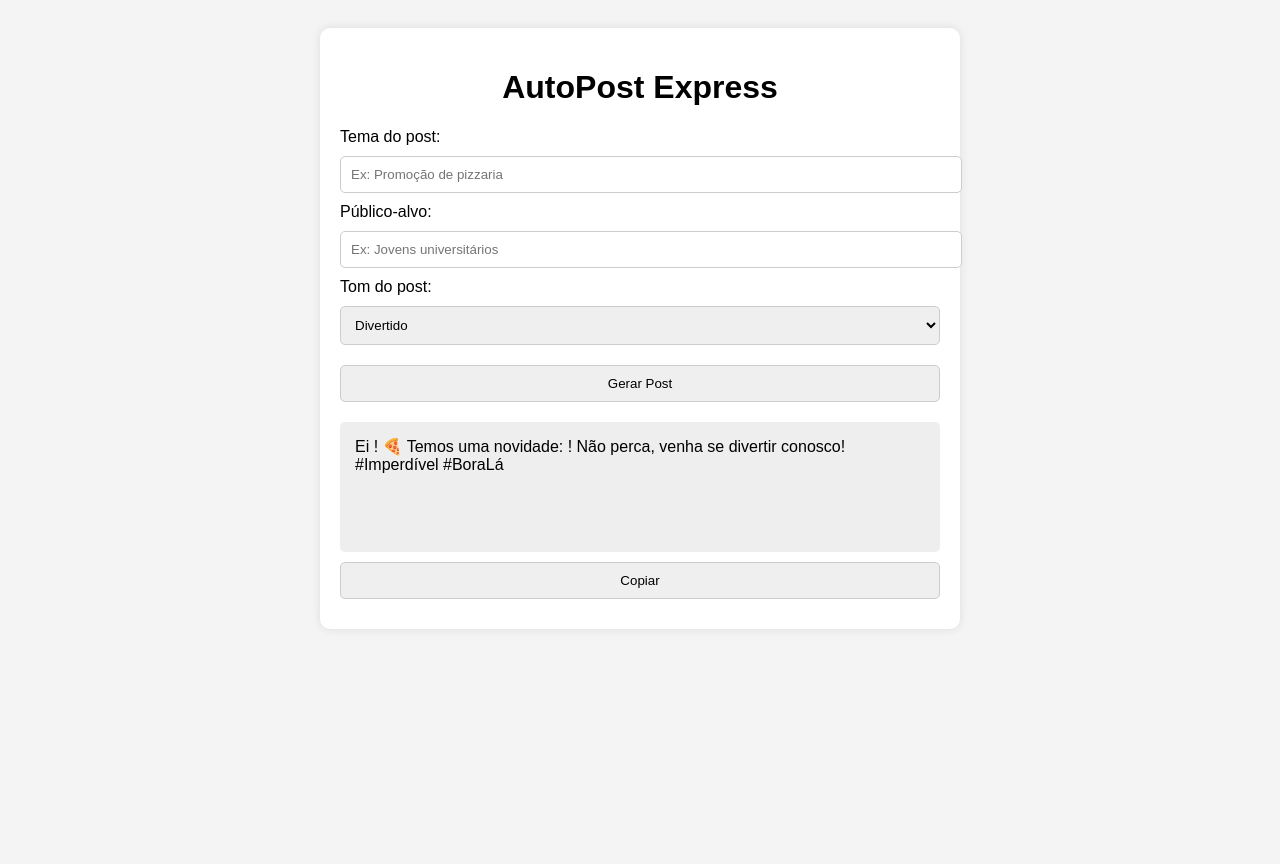
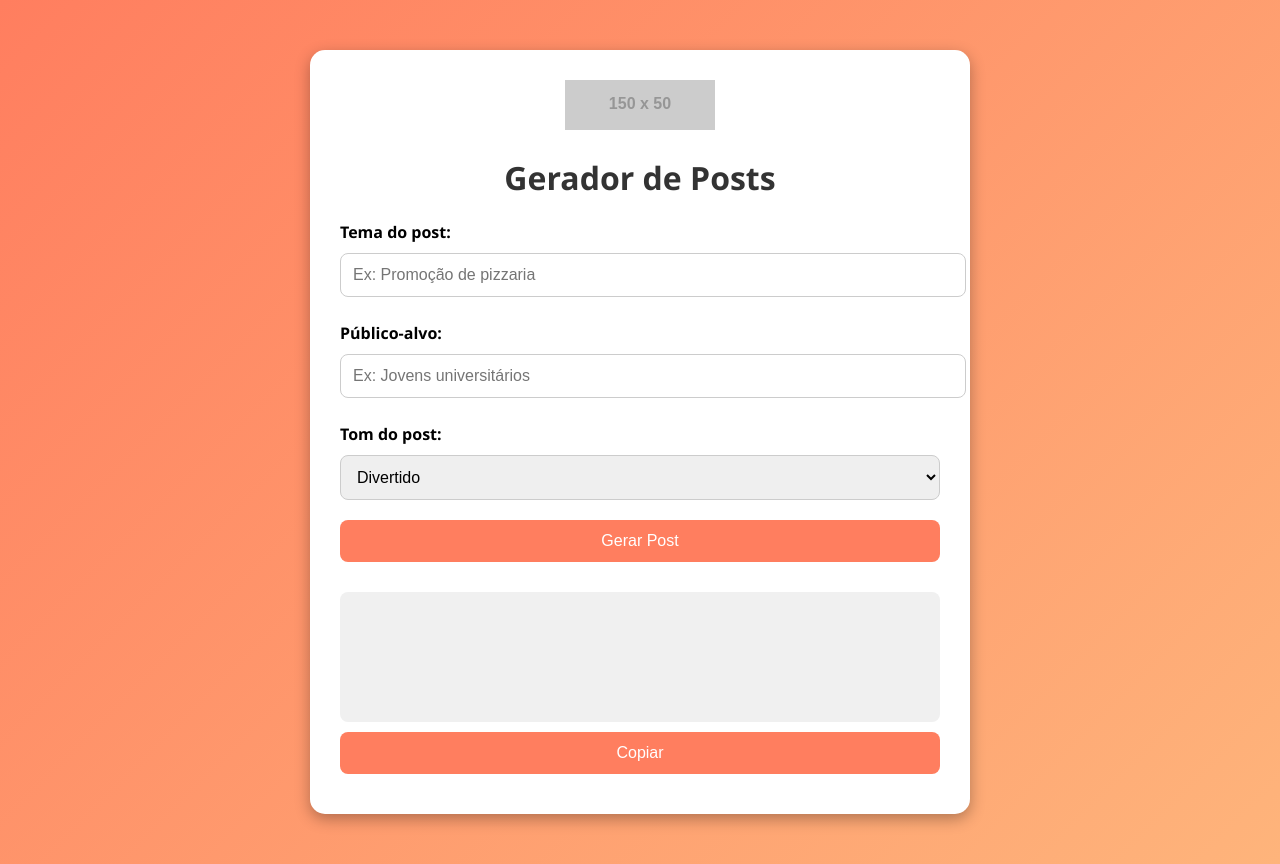
Before and after one commit to MrHaruiti/autopost-express, a plain HTML site: page index.html in a window 1280 px wide. Both pictures are taken after a click on the button "Gerar Post". Before the commit the page ends 800 px from the top, so only its background shows below. Drawn offline with Linux system fonts and the light colour scheme; placeholder pictures from the web are drawn by us.

Commit message:
Update index.html

```diff
--- a/index.html
+++ b/index.html
@@ -4,16 +4,24 @@
     <meta charset="UTF-8">
     <title>AutoPost Express</title>
     <style>
-        body { font-family: Arial, sans-serif; background: #f4f4f4; padding: 20px; }
-        .container { max-width: 600px; margin: auto; background: #fff; padding: 20px; border-radius: 10px; box-shadow: 0 0 10px rgba(0,0,0,0.1); }
-        h1 { text-align: center; }
-        input, select, button { width: 100%; padding: 10px; margin: 10px 0; border-radius: 5px; border: 1px solid #ccc; }
-        #output { background: #eee; padding: 15px; border-radius: 5px; min-height: 100px; margin-top: 10px; }
+        body { font-family: 'Segoe UI', sans-serif; background: linear-gradient(135deg, #ff7e5f, #feb47b); margin: 0; padding: 0; }
+        .container { max-width: 600px; margin: 50px auto; background: #fff; padding: 30px; border-radius: 15px; box-shadow: 0 5px 15px rgba(0,0,0,0.3); }
+        h1 { text-align: center; color: #333; }
+        label { font-weight: bold; margin-top: 15px; display: block; }
+        input, select, button { width: 100%; padding: 12px; margin: 10px 0; border-radius: 8px; border: 1px solid #ccc; font-size: 16px; }
+        button { background: #ff7e5f; color: #fff; border: none; cursor: pointer; transition: 0.3s; }
+        button:hover { background: #feb47b; }
+        #output { background: #f0f0f0; padding: 15px; border-radius: 8px; min-height: 100px; margin-top: 20px; font-size: 18px; }
+        .logo { text-align: center; margin-bottom: 20px; }
+        .logo img { width: 150px; }
     </style>
 </head>
 <body>
 <div class="container">
-    <h1>AutoPost Express</h1>
+    <div class="logo">
+        <img src="https://dummyimage.com/150x50/ff7e5f/ffffff&text=AutoPost+Express" alt="AutoPost Express">
+    </div>
+    <h1>Gerador de Posts</h1>
     <label>Tema do post:</label>
     <input type="text" id="tema" placeholder="Ex: Promoção de pizzaria">
 
@@ -35,18 +43,23 @@
 
 <script>
 function gerarPost() {
-    let tema = document.getElementById('tema').value;
-    let publico = document.getElementById('publico').value;
+    let tema = document.getElementById('tema').value.trim();
+    let publico = document.getElementById('publico').value.trim();
     let tom = document.getElementById('tom').value;
+
+    if (!tema || !publico) {
+        alert("Preencha todos os campos!");
+        return;
+    }
 
     let post = "";
 
     if (tom === "divertido") {
-        post = `Ei ${publico}! 🍕 Temos uma novidade: ${tema}! Não perca, venha se divertir conosco! #Imperdível #BoraLá`;
+        post = `🎉 Olá ${publico}! Temos uma super novidade: ${tema}! Venha curtir e aproveitar! #DiversãoGarantida 🎊`;
     } else if (tom === "profissional") {
-        post = `${tema}: Pensando em atender melhor nosso público ${publico}, estamos lançando essa novidade. Contamos com você!`;
+        post = `${tema}: Pensando no melhor para ${publico}, estamos lançando esta nova oportunidade. Conte conosco para crescer! 🚀`;
     } else if (tom === "agressivo") {
-        post = `ATENÇÃO ${publico}: ${tema} começou AGORA! Vagas LIMITADAS! Não fique de fora! 🚀🔥`;
+        post = `🔥 ATENÇÃO ${publico}! ${tema} começou AGORA! Poucas unidades, quem chegar leva! ⚡ #Corre #Promoção`;
     }
 
     document.getElementById('output').innerText = post;
@@ -54,8 +67,10 @@ function gerarPost() {
 
 function copiarTexto() {
     let texto = document.getElementById('output').innerText;
-    navigator.clipboard.writeText(texto);
-    alert("Texto copiado!");
+    if (texto) {
+        navigator.clipboard.writeText(texto);
+        alert("Texto copiado!");
+    }
 }
 </script>
 
```
